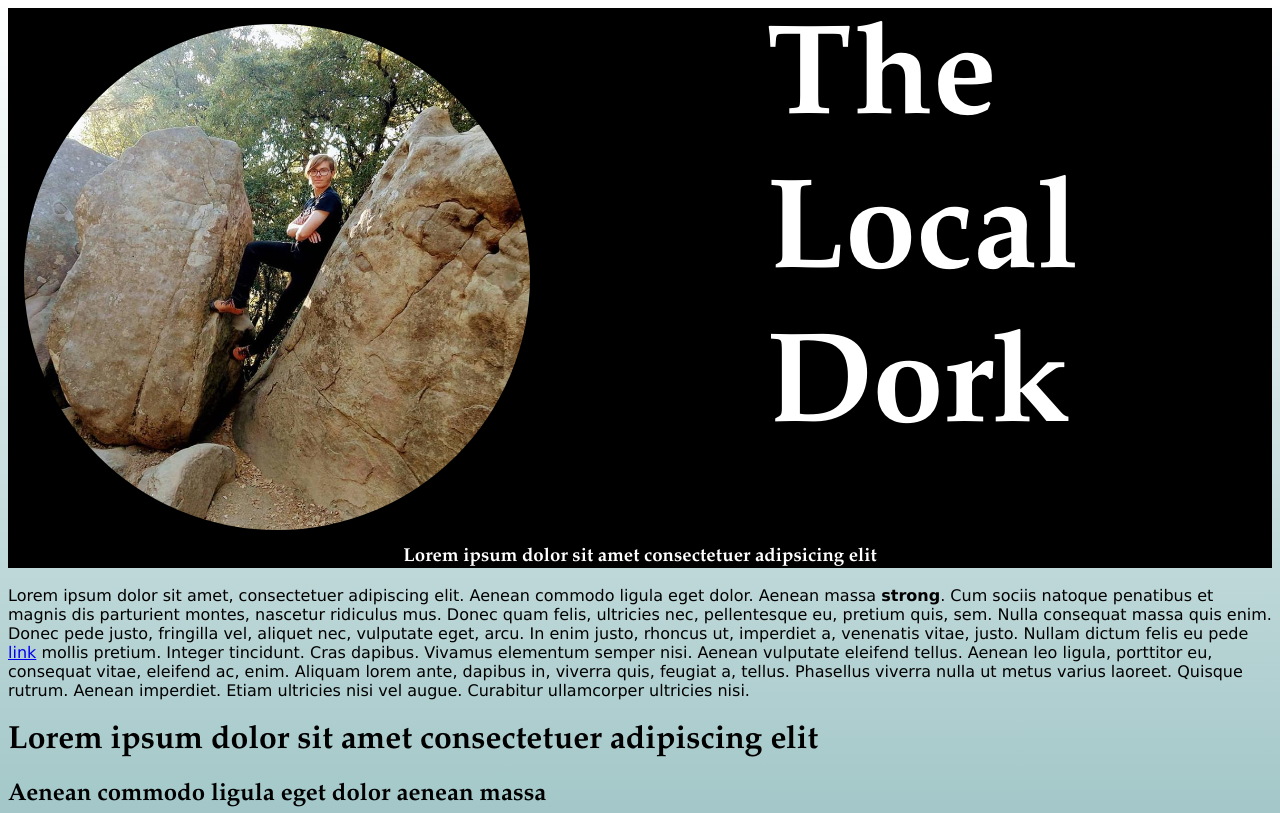
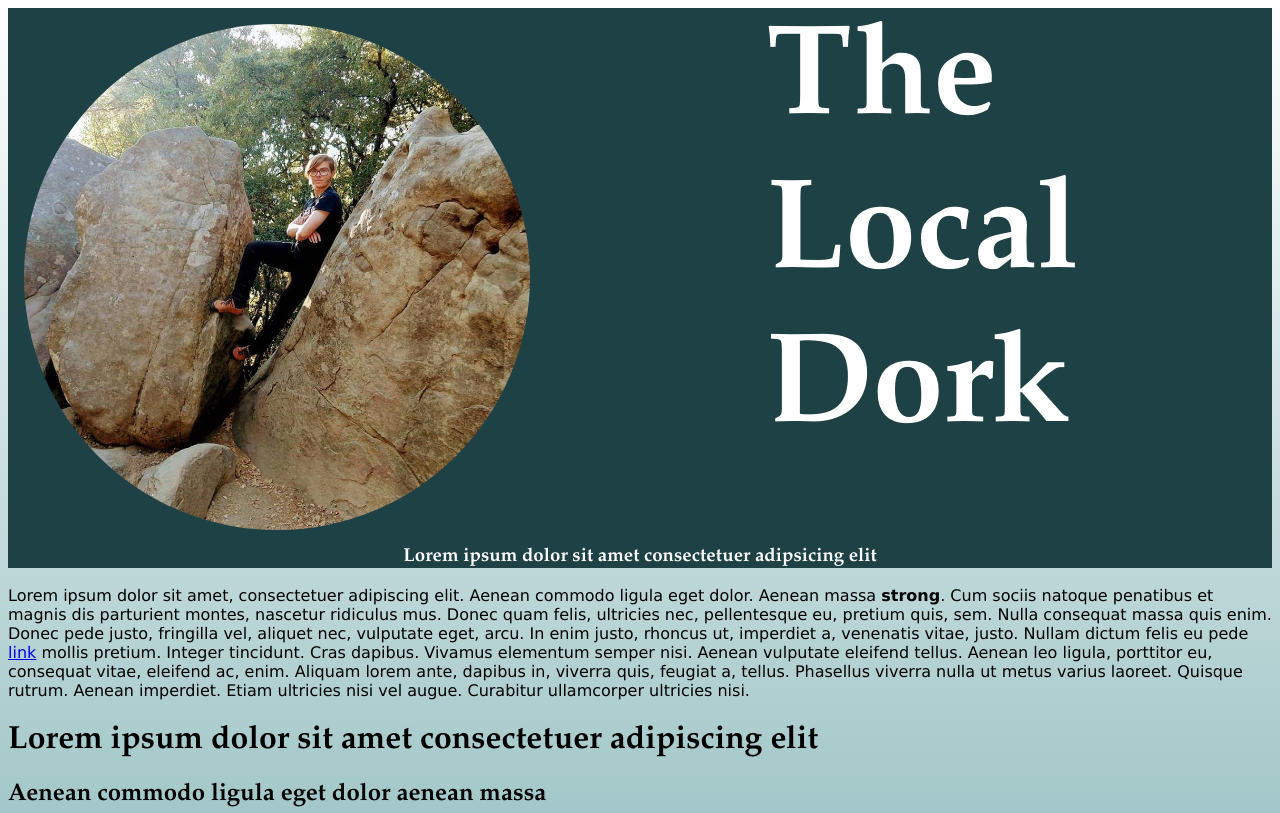
Before and after one commit to thelocaldork/thelocaldork.github.io, a plain HTML site: page index.html in a window 1280 px wide. Shown: the top 813 px of the page. Drawn offline with Linux system fonts and the light colour scheme.

Commit message:
Messing with photo size and colors in the header

```diff
--- a/main.css
+++ b/main.css
@@ -11,7 +11,7 @@ h1, h2, h3, h4, h5, h6
 
 header
 {
-	background: black;
+	background: rgb(30, 65, 70);
 	color: white;
 }
 
```
